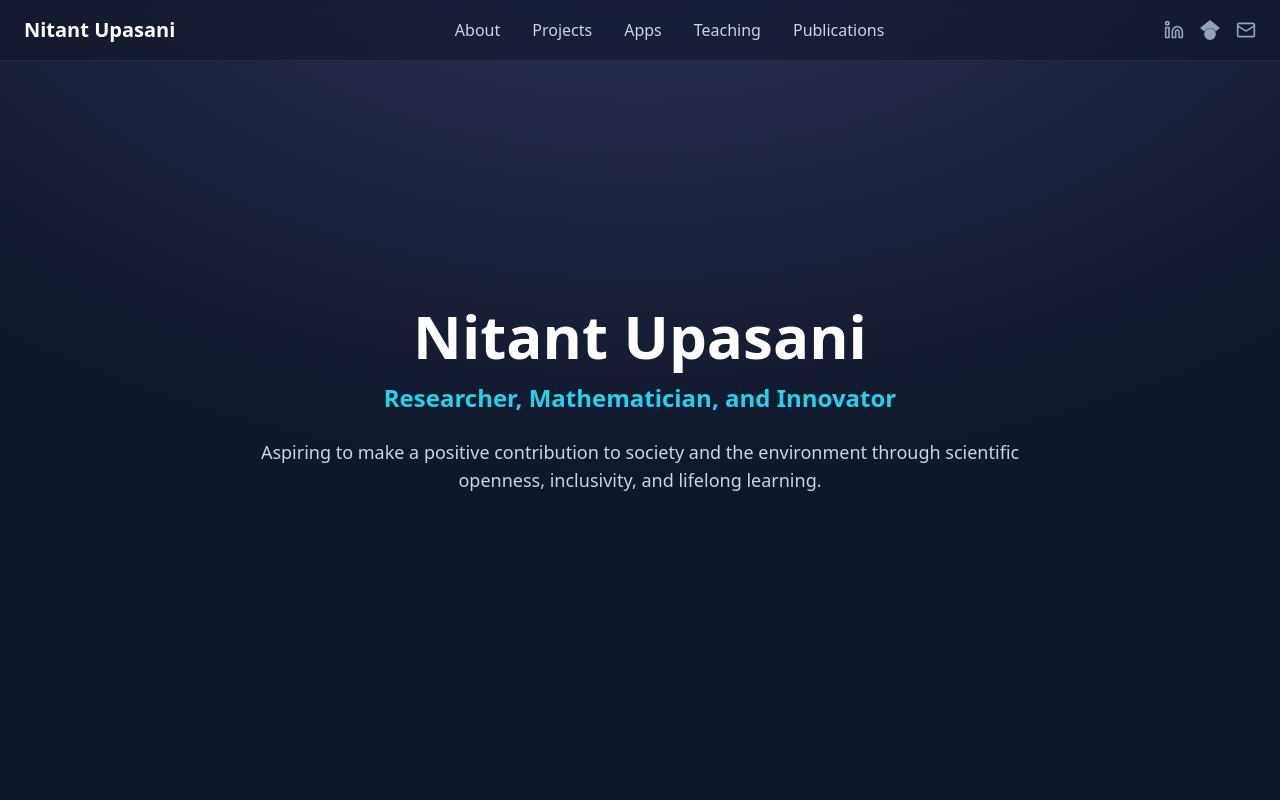
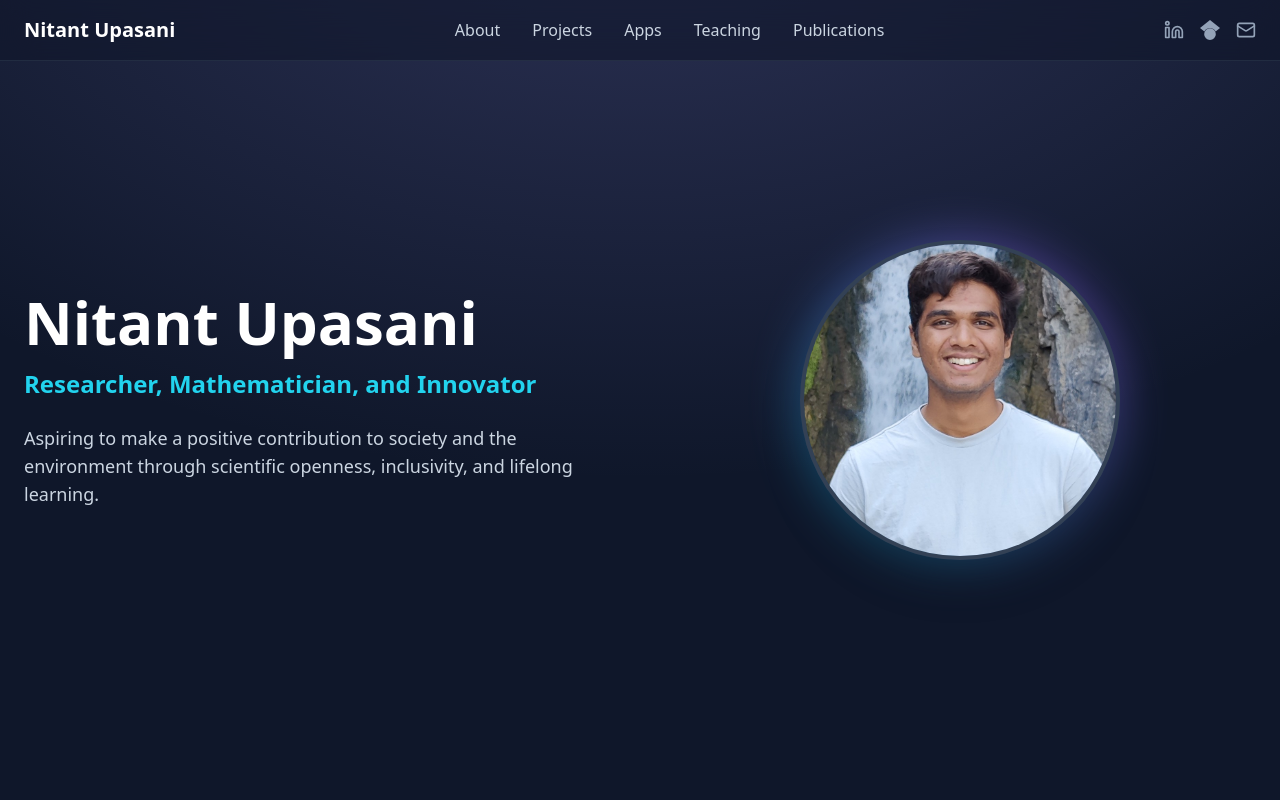
Before and after one commit to nitantupasani/webpage, a React (Create React App) app: page / in a window 1280 px wide. Shown: the top 800 px of the page. Built offline with nearby package versions, Linux system fonts and the light colour scheme.

Commit message:
photo added

```diff
--- a/src/App.js
+++ b/src/App.js
@@ -16,6 +16,8 @@ const portfolioData = {
   name: "Nitant Upasani",
   title: "Researcher, Mathematician, and Innovator",
   summary: "Aspiring to make a positive contribution to society and the environment through scientific openness, inclusivity, and lifelong learning.",
+  // IMPORTANT: Replace this with a direct link to your photo
+  pictureUrl: "/picture.jpg",
   contact: {
     email: "n.a.upasani@tue.nl",
     linkedin: "https://www.linkedin.com/in/nitant-upasani-bb1a76148/",
@@ -112,7 +114,7 @@ const Header = () => {
   return (
     <header className="fixed top-0 left-0 right-0 z-50 bg-slate-900/60 backdrop-blur-lg border-b border-slate-700/50">
       <div className="container mx-auto px-6 py-4 flex justify-between items-center">
-        <a href="#hero" className="text-xl font-bold text-white hover:text-cyan-400 transition-colors">
+        <a href="/" className="text-xl font-bold text-white hover:text-cyan-400 transition-colors">
           {portfolioData.name}
         </a>
         <nav className="hidden md:flex items-center space-x-8">
@@ -152,11 +154,13 @@ const Header = () => {
 
 const Hero = () => {
   return (
-    <section id="hero" className="min-h-screen flex items-center justify-center text-center relative overflow-hidden">
+    <section id="home" className="min-h-screen flex items-center justify-center relative overflow-hidden">
       <div className="absolute inset-0 bg-slate-900 z-0">
         <div className="absolute inset-0 bg-[radial-gradient(ellipse_80%_80%_at_50%_-20%,rgba(120,119,198,0.3),rgba(255,255,255,0))]"></div>
       </div>
       <div className="container mx-auto px-6 z-10">
+        <div className="grid md:grid-cols-2 gap-12 items-center">
+          <div className="text-center md:text-left">
             <motion.h1
               className="text-4xl md:text-6xl font-extrabold text-white leading-tight"
               initial={{ opacity: 0, y: 20 }}
@@ -174,13 +178,31 @@ const Hero = () => {
               {portfolioData.title}
             </motion.p>
             <motion.p
-          className="mt-6 max-w-3xl mx-auto text-base md:text-lg text-slate-300"
+              className="mt-6 max-w-xl text-base md:text-lg text-slate-300"
               initial={{ opacity: 0, y: 20 }}
               animate={{ opacity: 1, y: 0 }}
               transition={{ duration: 0.8, delay: 0.6 }}
             >
               {portfolioData.summary}
             </motion.p>
+          </div>
+          <motion.div
+            className="flex justify-center"
+            initial={{ opacity: 0, scale: 0.8 }}
+            animate={{ opacity: 1, scale: 1 }}
+            transition={{ duration: 0.8, delay: 0.8, type: 'spring' }}
+          >
+            <div className="relative w-64 h-64 md:w-80 md:h-80">
+              <div className="absolute inset-0 bg-gradient-to-tr from-cyan-500 to-purple-500 rounded-full blur-xl opacity-50 animate-pulse"></div>
+              <img
+                src={portfolioData.pictureUrl}
+                alt="Nitant Upasani"
+                className="relative w-full h-full object-cover rounded-full border-4 border-slate-700 shadow-2xl"
+                onError={(e) => { e.target.onerror = null; e.target.src='https://placehold.co/400/1E293B/FFFFFF?text=Image+Not+Found'; }}
+              />
+            </div>
+          </motion.div>
+        </div>
       </div>
     </section>
   );
```
Also changed, not shown: public/picture.jpg (added). Lines whose indentation alone changed are shown as unchanged.
